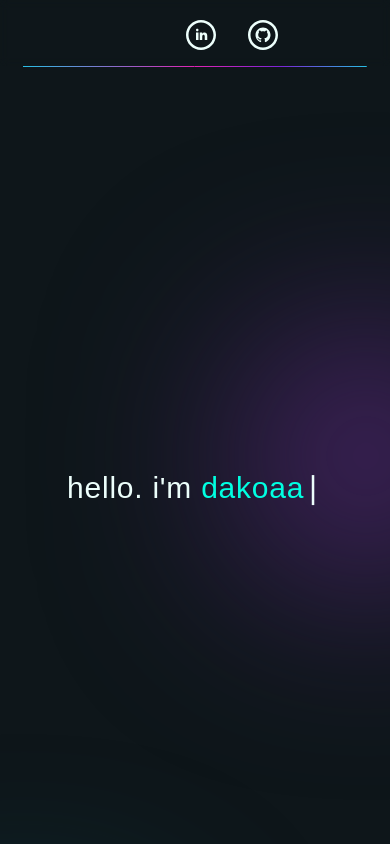
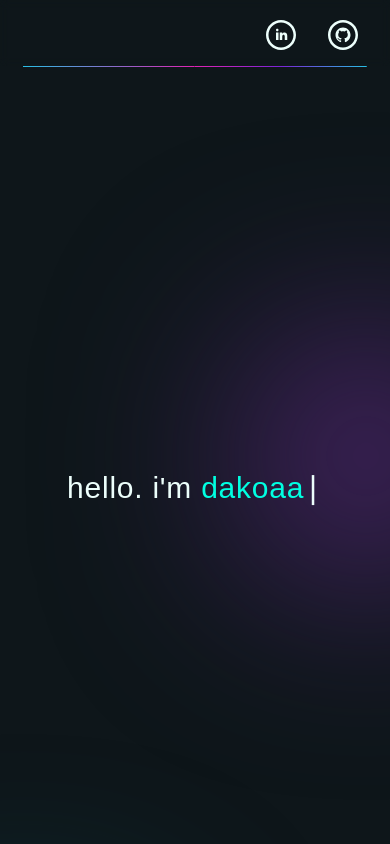
Before and after one commit to INIKITS/portfolio, a Vue app: page / in a window 390 px wide. Shown: the top 844 px of the page. Built offline with nearby package versions, Linux system fonts and the light colour scheme; a web font is replaced by a local one.

Commit message:
fix: tweak nav for mobile

```diff
--- a/src/components/sections/Nav/MainNav.vue
+++ b/src/components/sections/Nav/MainNav.vue
@@ -30,8 +30,8 @@ onUnmounted(() => {
 		<NavDivider :solidNav="solidNav" />
 		<ul
 			data-element="nav-list"
-			class="[ flex gap-8 mr-28 ] [ transition-all duration-500 ]"
-			:class="{ 'translate-x-[80%]': solidNav }"
+			class="[ flex gap-8 mr-8 md:mr-28 ] [ transition-all duration-500 ]"
+			:class="{ 'translate-x-[20%] md:translate-x-[80%]': solidNav }"
 		>
 			<NavItem
 				icon="linkedin"
```
